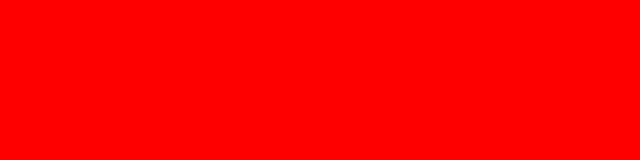
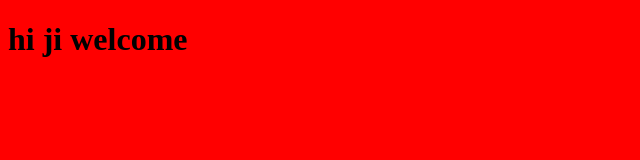
Before and after one commit to Jougan-0/Component-Library, a plain HTML site: page index.html in a window 1280 px wide. Shown: the whole page, without its empty margins (0-640 px from the left). Drawn offline with Linux system fonts and the light colour scheme.

Commit message:
Update index.html

```diff
--- a/index.html
+++ b/index.html
@@ -8,5 +8,7 @@
 </head>
 <body bgcolor=" red">
 
+    <h1>hi ji welcome</h1>
+
 </body>
 </html>
```
